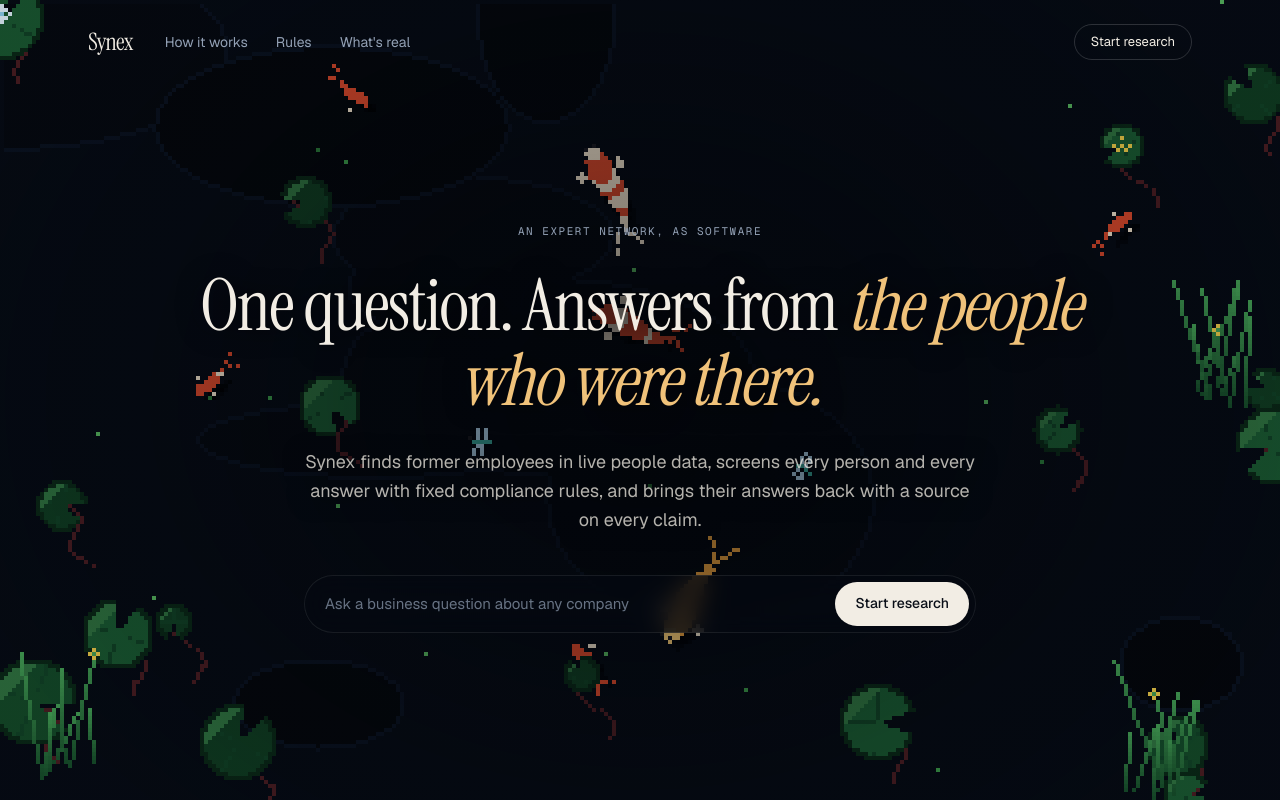
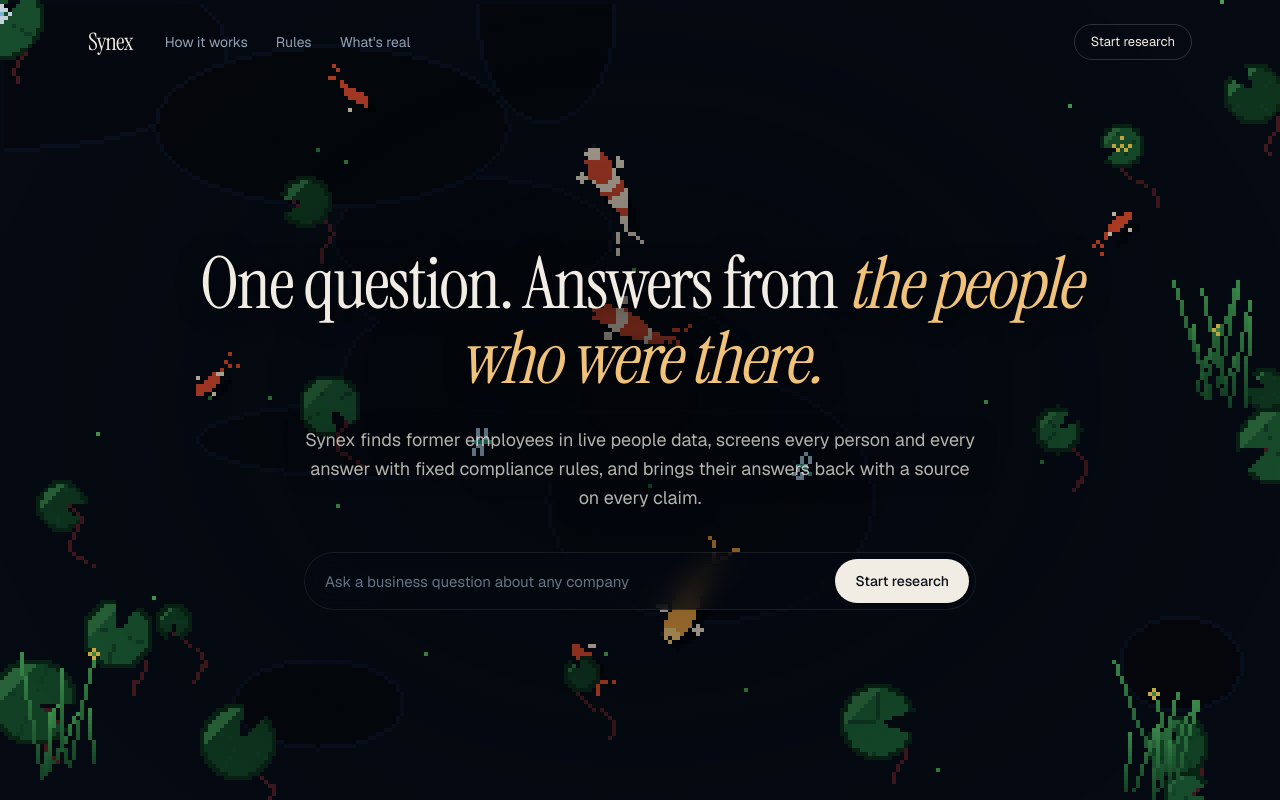
Before and after one commit to team-ananya-dev/Synex, a Next.js app in the folder web/: page / in a window 1280 px wide. Shown: the top 800 px of the page. Built offline with nearby package versions, Linux system fonts and the light colour scheme.

Commit message:
web: remove the eyebrow line above the landing headline

```diff
--- a/web/src/components/landing/Landing.tsx
+++ b/web/src/components/landing/Landing.tsx
@@ -69,7 +69,6 @@ export function Landing() {
       </header>
 
       <section className="relative flex min-h-[86vh] flex-col items-center justify-center px-6 text-center">
-        <span className="eyebrow mb-7">An expert network, as software</span>
         <h1 className="max-w-4xl font-serif text-5xl leading-[1.05] tracking-tight text-cream soft-shadow sm:text-7xl">
           One question. Answers from <em className="text-amber">the people who were there.</em>
         </h1>
```
Also changed, not shown: 1 other file (tests, documents, lock files or other folders).
